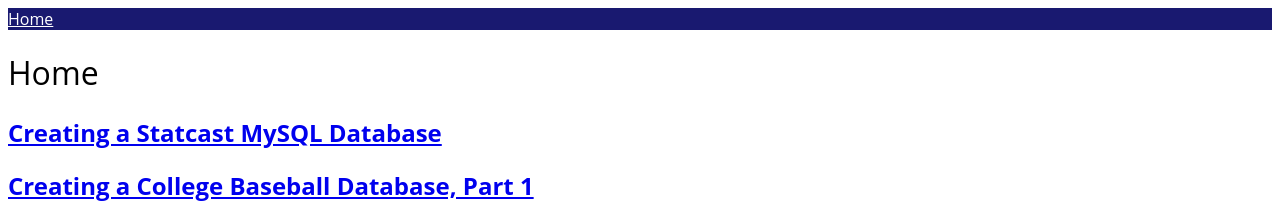
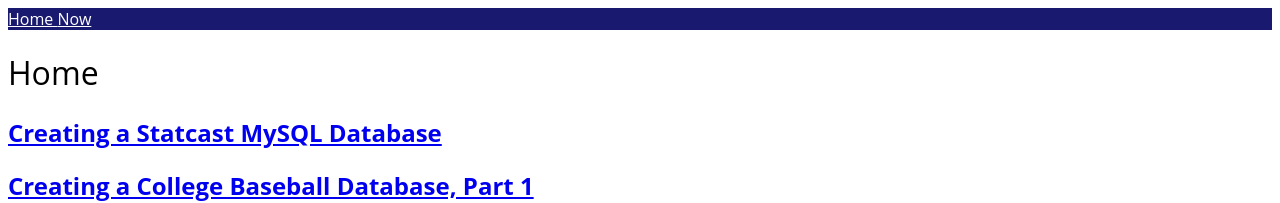
Before and after one commit to milesok/milesok.github.io, a Jekyll site: the page built from index.md, in a window 1280 px wide. Shown: the top 203 px of the page. Built offline with Jekyll 4.4.1, drawn with Linux system fonts in a browser that asks for light colours.

Commit message:
Update navigation.yml

```diff
--- a/_data/navigation.yml
+++ b/_data/navigation.yml
@@ -1,2 +1,4 @@
 - name: Home
   link: /
+- name: Now
+  link: /now
```
